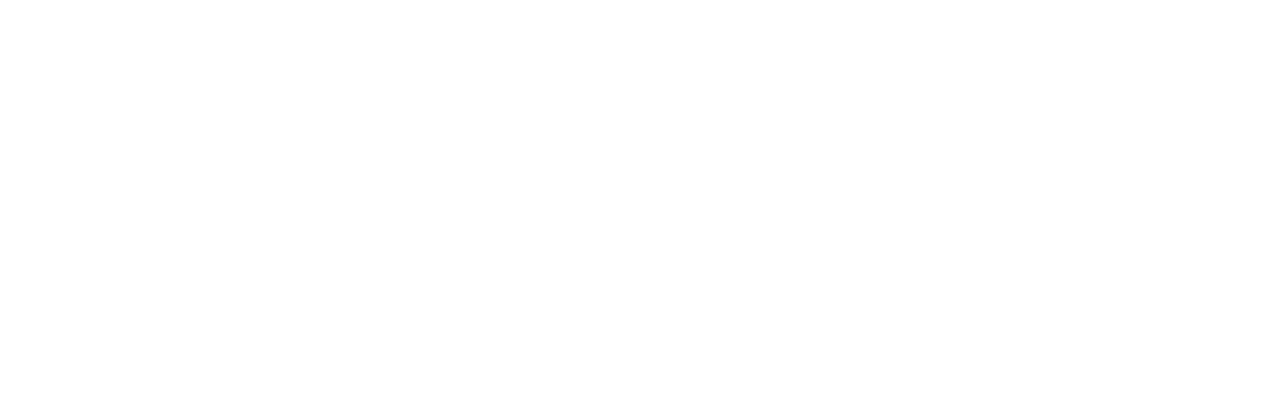
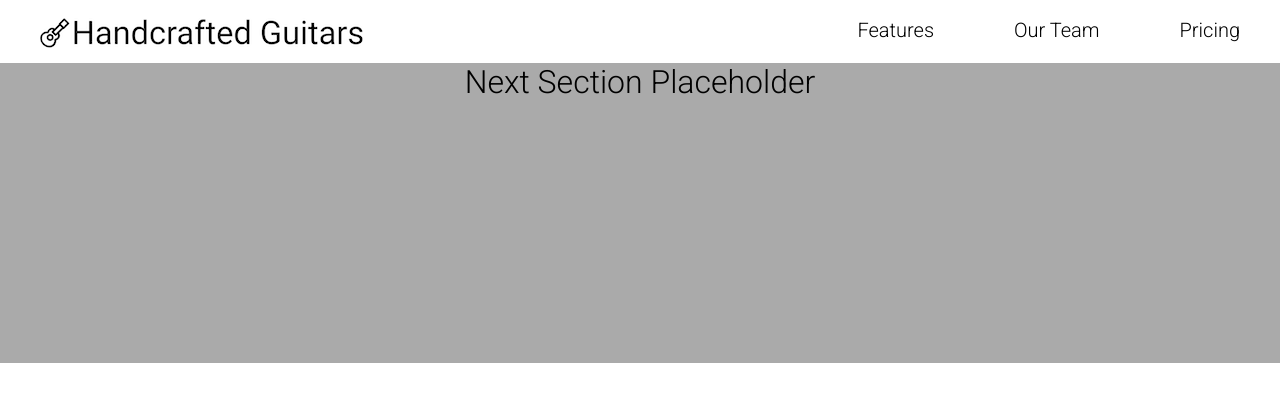
Before and after one commit to zwehr/freeCodeCamp-product-landing-page, a plain HTML site: page index.html in a window 1280 px wide. Drawn offline with Linux system fonts and the light colour scheme.

Commit message:
add nav-bar and logo

```diff
--- a/index.html
+++ b/index.html
@@ -5,7 +5,17 @@
     </head>
     <body>
         <div id="page-wrapper">
-
+            <header id="header">
+                <nav id="nav-bar">
+                    <a class=".nav-link" id="nav-bar-logo" href="#"><img id="header-img" src="images/logo.png"></a>
+                    <a class=".nav-link" href="#">Features</a>
+                    <a class=".nav-link" href="#">Our Team</a>
+                    <a class=".nav-link" href="#">Pricing</a>
+                </nav>
+        </header>
+        <div id="form-section">
+            <h1>Next Section Placeholder</h1>
+        </div>
         </div>
         <script src="https://cdn.freecodecamp.org/testable-projects-fcc/v1/bundle.js"></script>
     </body>
--- a/style.css
+++ b/style.css
@@ -1,4 +1,38 @@
+@import url('https://fonts.googleapis.com/css2?family=Roboto:wght@100;300;900&display=swap');
+
 * {
     margin: 0;
     padding: 0;
+    box-sizing: border-box;
 }
+
+#page-wrapper {
+    background-color: #aaa;
+    font-family: Roboto, Arial, Helvetica, sans-serif;
+}
+
+#nav-bar {
+    background-color: #fff;
+    display: flex;
+    justify-content: flex-end;
+}
+
+#nav-bar a {
+    padding: 18px 40px 10px 40px;
+    font-size: 20px;
+    color: #000;
+    text-decoration: none;
+}
+
+#nav-bar-logo {
+    margin-right: auto;
+}
+
+#form-section {
+    height: 300px;
+}
+
+h1 {
+    font-weight: 300;
+    text-align: center;
+}
```
Also changed, not shown: images/logo.png (added), 1 other file.
